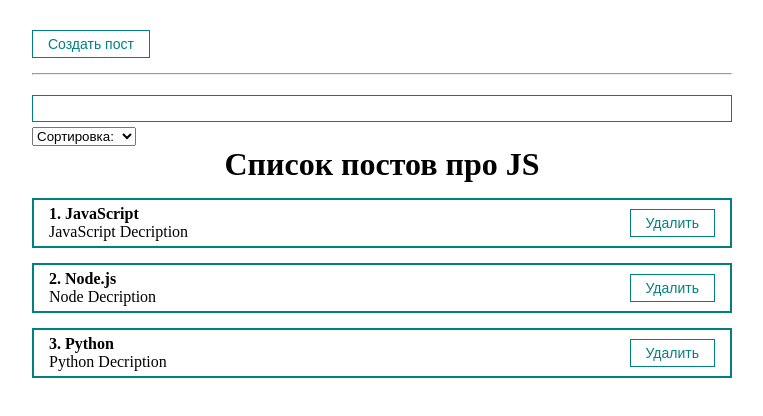
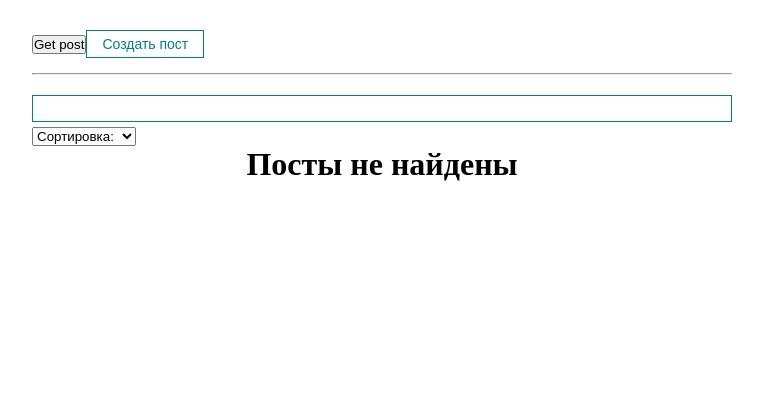
Before and after one commit to Elisei-Trifan/project-react-ulbi, a React (Create React App) app: page / in a window 1280 px wide. Shown: the top 416 px of the page, without its empty margins (258-1021 px from the left). Built offline with nearby package versions, Linux system fonts and the light colour scheme.

Commit message:
fetch request from axios

```diff
--- a/package.json
+++ b/package.json
@@ -6,6 +6,7 @@
     "@testing-library/jest-dom": "^5.17.0",
     "@testing-library/react": "^13.4.0",
     "@testing-library/user-event": "^13.5.0",
+    "axios": "^1.7.7",
     "react": "^18.3.1",
     "react-dom": "^18.3.1",
     "react-scripts": "5.0.1",
--- a/src/App.js
+++ b/src/App.js
@@ -6,13 +6,10 @@
 import MyModal from './components/UI/modal/MyModal'
 import MyButton from './components/UI/button/MyButton'
 import { usePost } from './hooks/usePost'
+import axios from 'axios'
 
 export default function App() {
-  const [posts, setPosts] = useState([
-    { id: 1, title: 'JavaScript ', body: 'JavaScript Decription' },
-    { id: 2, title: 'Node.js', body: 'Node Decription' },
-    { id: 3, title: 'Python', body: 'Python Decription' },
-  ])
+  const [posts, setPosts] = useState([])
 
   const [filter, setFilter] = useState({ sort: '', query: '' })
   const [modal, setModal] = useState(false)
@@ -23,12 +20,20 @@
     setModal(false)
   }
 
+  async function fetchPost() {
+    const response = await axios.get(
+      'https://jsonplaceholder.typicode.com/posts'
+    )
+    console.log(response.data)
+  }
+
   function removePost(removePo) {
     setPosts(posts.filter((item) => item.id !== removePo.id))
   }
 
   return (
     <div className="App">
+      <button onClick={fetchPost}>Get post</button>
       <MyButton style={{ marginTop: '30px' }} onClick={() => setModal(true)}>
         Создать пост
       </MyButton>
```
Also changed, not shown: 1 other file (tests, documents, lock files or other folders).
